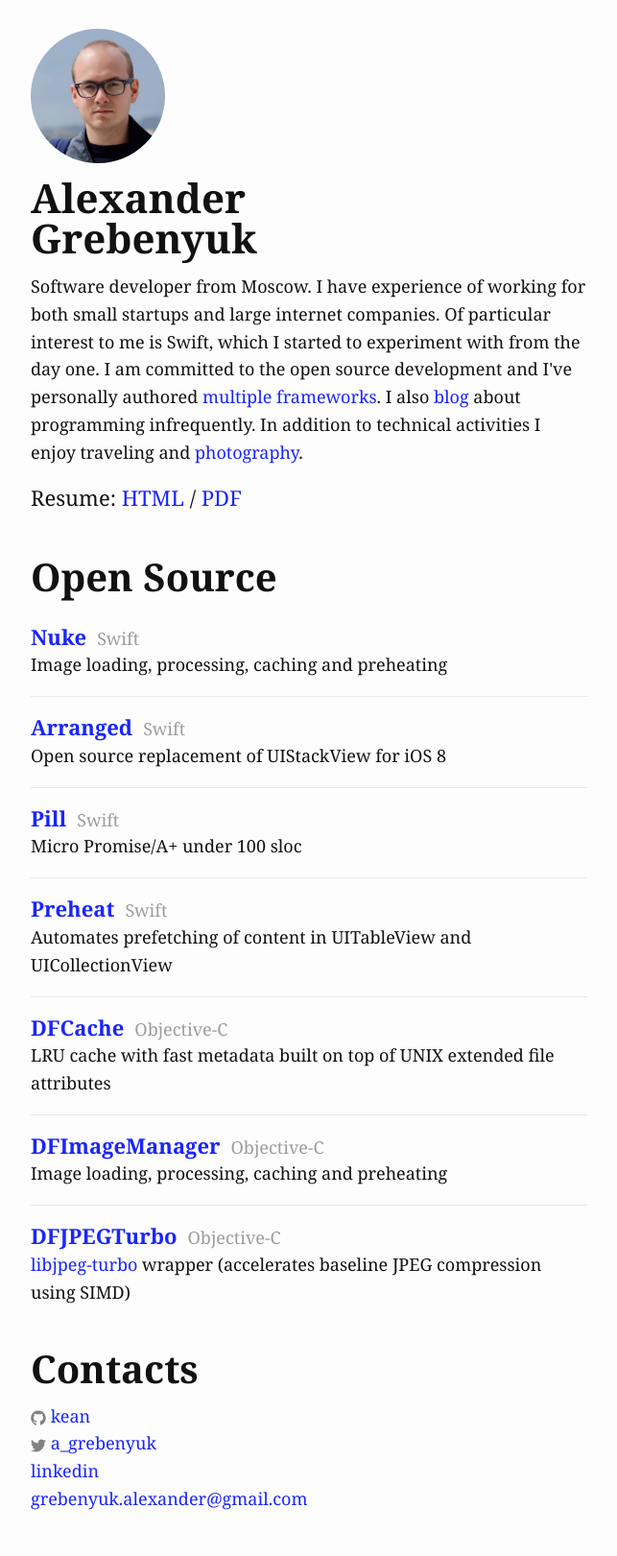
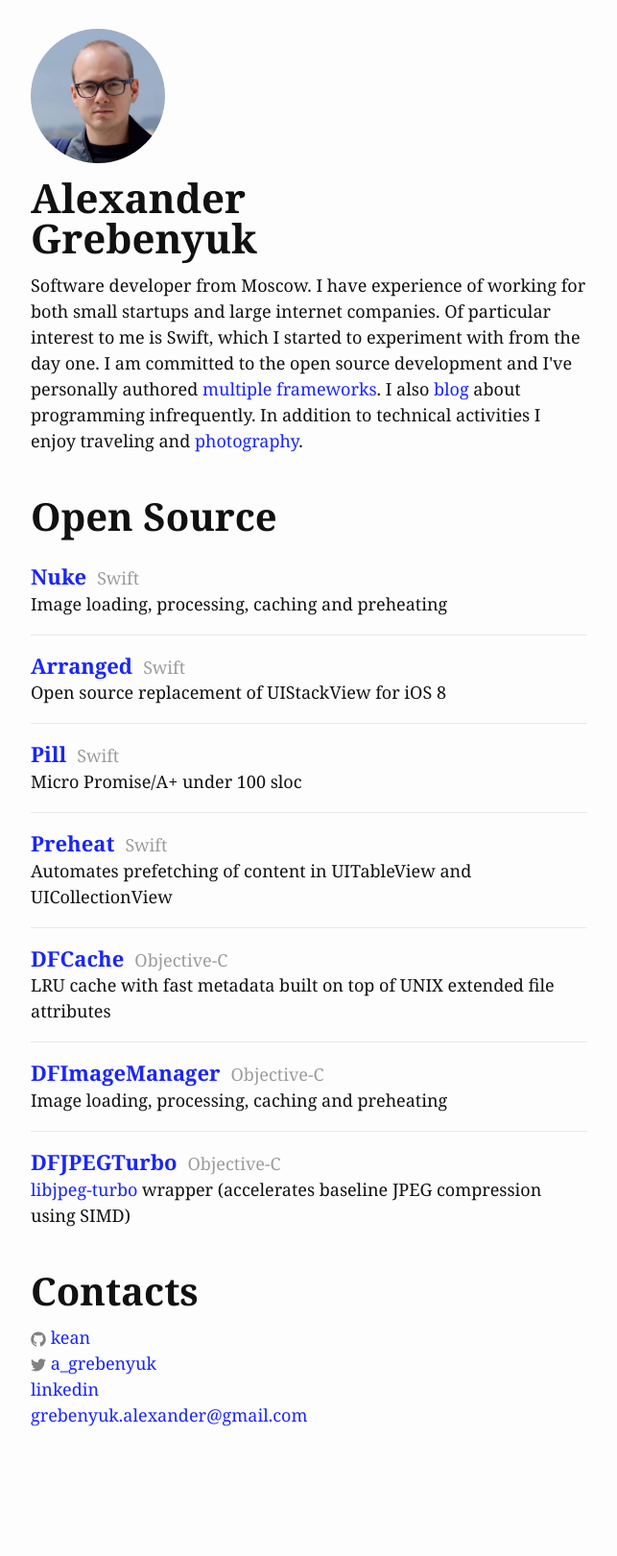
Before and after one commit to hyling/kean.github.io, a Jekyll site: the page built from index.html, in a window 1280 px wide. Shown: the whole page at 96% size, without its empty margins (318-961 px from the left). Built offline with Jekyll 4.4.1, drawn with Linux system fonts in a browser that asks for light colours; after the commit the page ends 1533 px from its top, so only the background shows below that.

Commit message:
hide resume for now

```diff
--- a/css/main.scss
+++ b/css/main.scss
@@ -7,7 +7,7 @@ $base-font-family: Georgia, serif, "Times New Roman", Helvetica, "Helvetica Neue
 $base-font-size: 18px;
 $base-font-weight: 400;
 $small-font-size: $base-font-size * 0.875;
-$base-line-height: 1.6;
+$base-line-height: 1.5;
 
 $spacing-unit: 30px;
 
--- a/index.html
+++ b/index.html
@@ -15,7 +15,7 @@ layout: default
 
 <p>Software developer from Moscow. I have experience of working for both small startups and large internet companies. Of particular interest to me is Swift, which I started to experiment with from the day one. I am committed to the open source development and I've personally authored <a href="https://github.com/kean">multiple frameworks</a>. I also <a href="https://kean.github.io/blog/">blog</a> about programming infrequently. In addition to technical activities I enjoy traveling and <a href='https://www.flickr.com/photos/agrebenyuk/'>photography</a>.</p>
 
-<p class="home-resume">Resume: <a href='./resume.html'>HTML</a> / <a href='./resources/resume_grebenyuk_alexander.pdf'>PDF</a></p>
+<!--<p class="home-resume">Resume: <a href='./resume.html'>HTML</a> / <a href='./resources/resume_grebenyuk_alexander.pdf'>PDF</a></p>!-->
 
 
 <h1 class="home-section-title">Open Source</h1>
```
